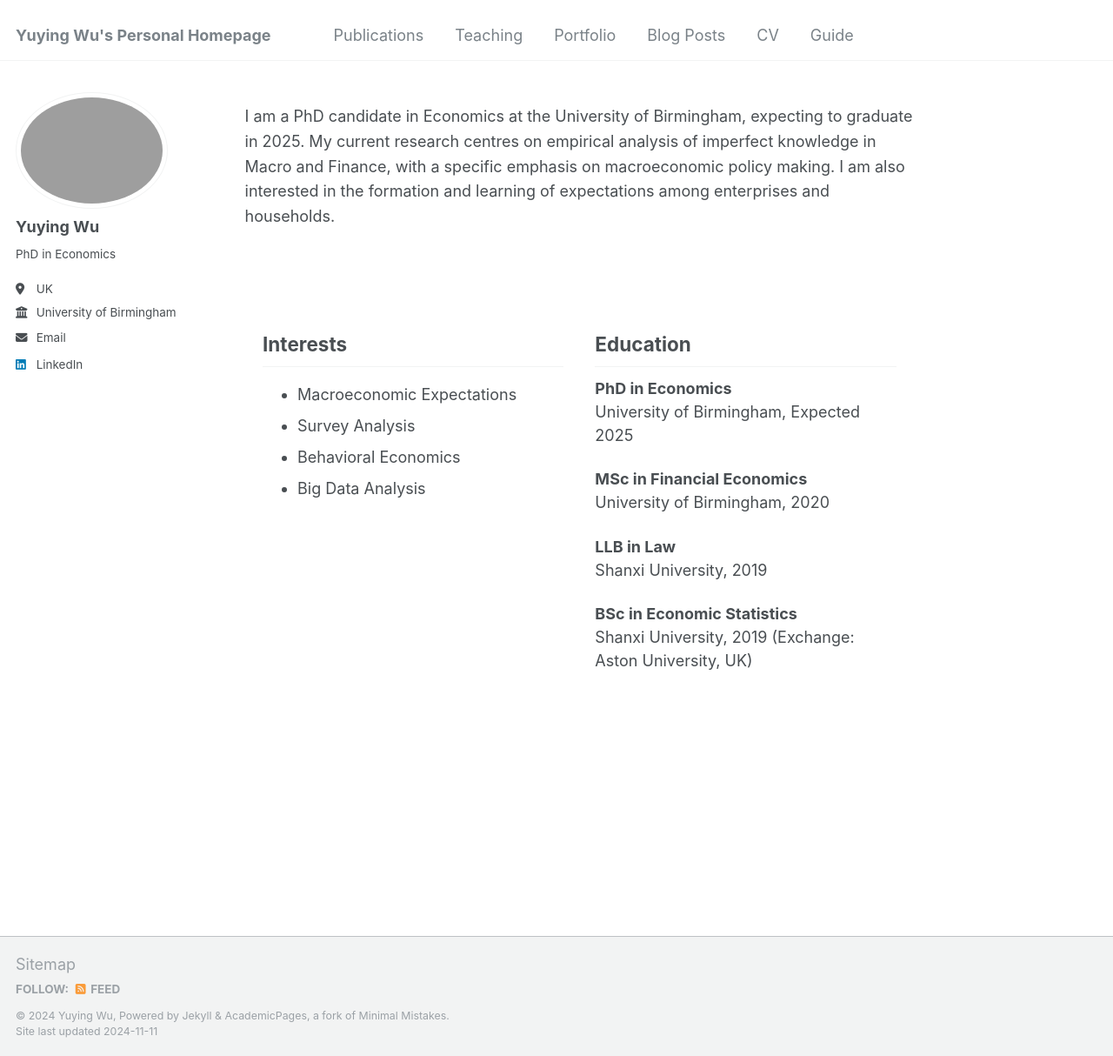
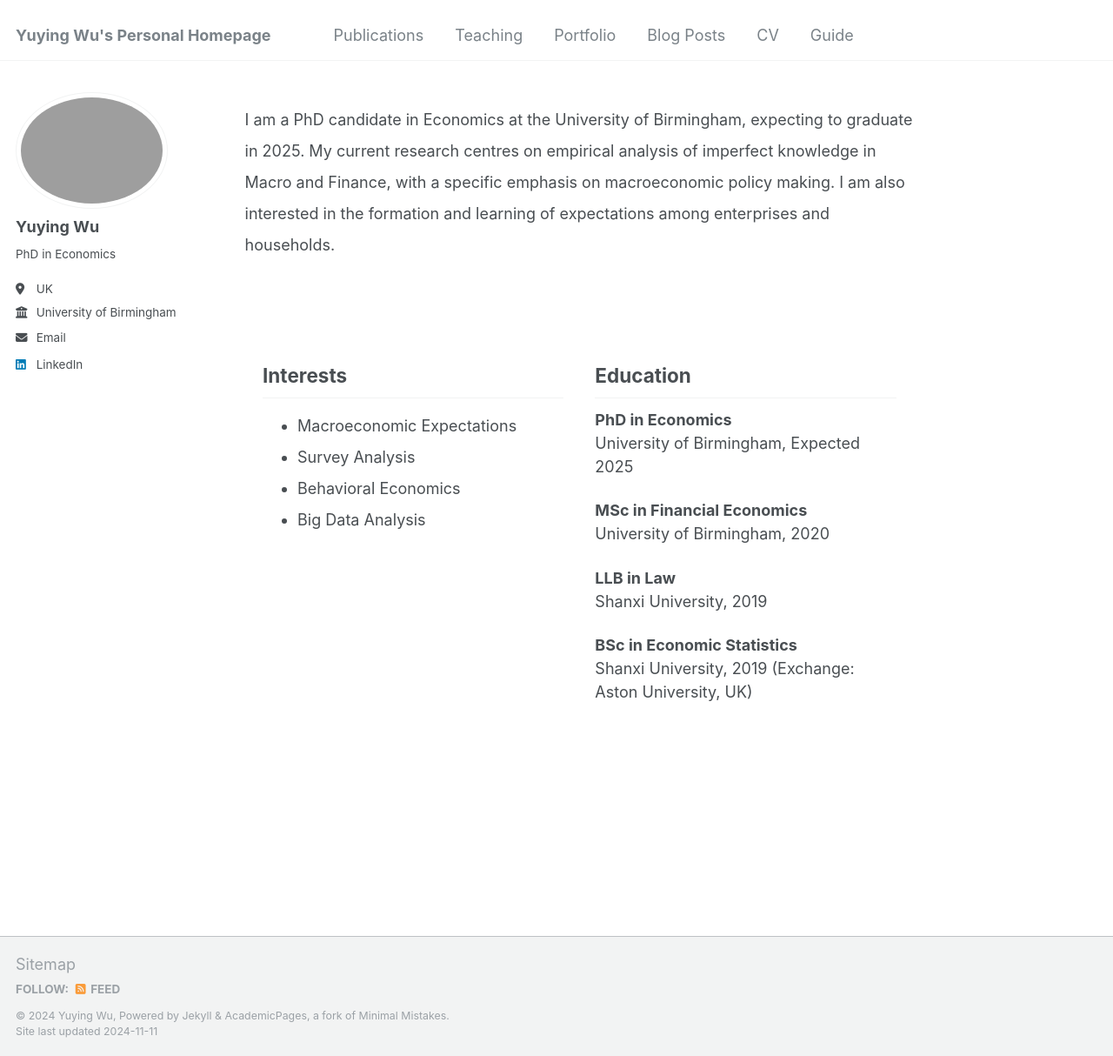
Before and after one commit to YUYINGWU-AURORA/yuying, a Jekyll site: the page built from _pages/about.md, in a window 1280 px wide and 1214 px high. Shown: the whole window at 87% size. Built offline with Jekyll 4.4.1, drawn with Linux system fonts in a browser that asks for light colours.

Commit message:
Update about.md

```diff
--- a/_pages/about.md
+++ b/_pages/about.md
@@ -7,7 +7,7 @@ redirect_from:
   - /about.html
 ---
 
-<p style="line-height: 1.6;">
+<p style="line-height: 2;">
     I am a PhD candidate in Economics at the University of Birmingham, expecting to graduate in 2025. My current research centres on empirical analysis of imperfect knowledge in Macro and Finance, with a specific emphasis on macroeconomic policy making. I am also interested in the formation and learning of expectations among enterprises and households.
 </p>
 
```
